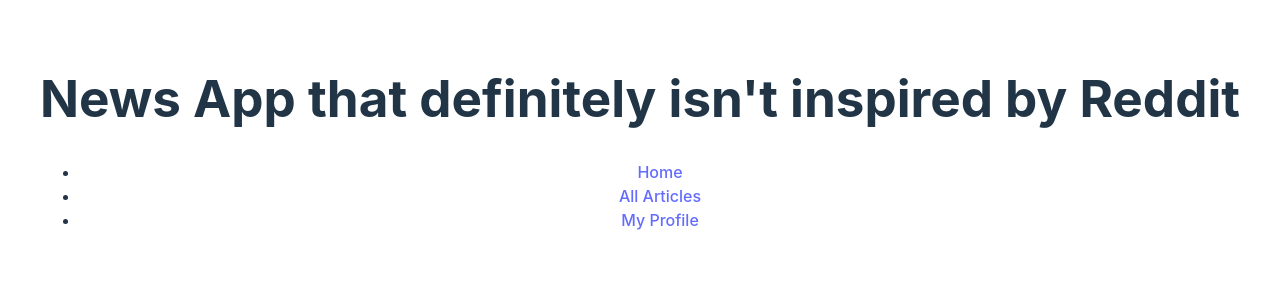
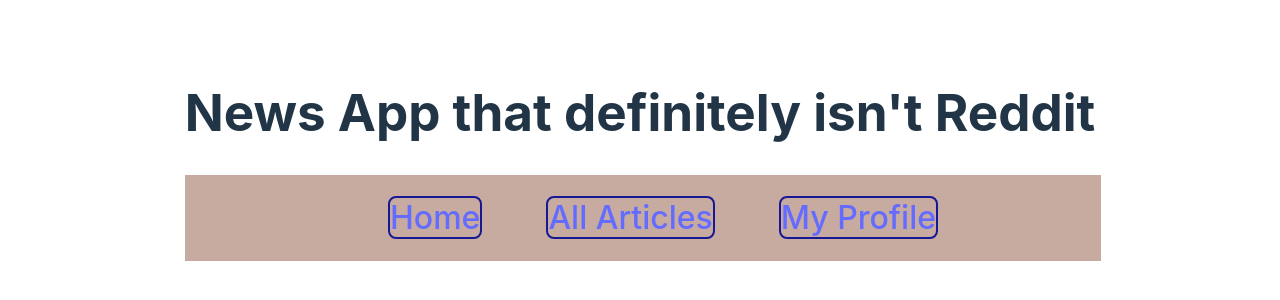
Before and after one commit to ASP73/nc-news, a React (Vite) app: page /articles/1 in a window 1280 px wide. Shown: the part 258-558 px from the top of the page. Built offline with nearby package versions, Linux system fonts and the light colour scheme.

Commit message:
completes 4- view all articles

```diff
--- a/src/App.css
+++ b/src/App.css
@@ -5,22 +5,64 @@
   text-align: center;
 }
 
-.logo {
-  height: 6em;
-  padding: 1.5em;
-  will-change: filter;
-  transition: filter 300ms;
+header {
+	height: 150px;
+	width: 100%;
 }
-.logo:hover {
-  filter: drop-shadow(0 0 2em #646cffaa);
+body {
+    text-align: center;
 }
-.logo.react:hover {
-  filter: drop-shadow(0 0 2em #61dafbaa);
+nav li {
+    list-style: none;
+    display: inline;
+    margin: 2rem;
+    border: solid 2px rgb(24, 24, 148);
+    border-radius: 8px;
+    font-size: 2rem;
+    color: black;
+    text-decoration: double;
 }
 
 
+img {
+    margin: 20px;
+}
 
-
+.nav-bar-wide {
+    width: 100%;
+    background-color: rgb(199, 170, 160);
+    padding: 3px;
+}
+.header-container {
+    grid-row: 1;
+}
+.body-container {
+    width: 100%;
+    margin: 200px auto;
+    grid-row: 2;
+    color: aqua;
+    background-color: rgb(132, 197, 67);
+    border-radius: 10px;
+}
+.article-container {
+	text-align: left;
+    background-color: chocolate;
+    margin-bottom: 5px;
+    border-radius: 10px;
+}
+.article-card {
+	height: 200px;
+	width: 80%;
+	margin: 5px auto;
+	border: 2px solid;
+    border-radius: 10px;
+	display: flex;
+	justify-content: space-around;
+}
+.article-img {
+    height: 150px;
+    width: 150px;
+}
 
 .card {
   padding: 2em;
--- a/src/App.jsx
+++ b/src/App.jsx
@@ -6,14 +6,14 @@
 import { useState } from 'react';
 
 function App() {
-  const [count, setCount] = useState(0)
+  // const [count, setCount] = useState(0)
 
   return (
     <>
       <Header />
       <Routes>
         <Route path="/" element={<Welcome />} />
-				{/* <Route path="/articles" element={<ArticleList />} />   */}
+				<Route path="/articles" element={<ArticleList />} />
       </Routes>
 
       {/* <div className="card">
@@ -25,4 +25,4 @@
   )
 }
 
-export default App
+export default App;
--- /dev/null
+++ b/src/Components/ArticleCard.jsx
@@ -0,0 +1,17 @@
+import { Link } from "react-router-dom";
+const ArticleCard = ({ article }) => {
+	const { article_id, title, topic, article_img_url } = article;
+	return (
+		<Link to={`/articles/${article_id}`} params={article_id}>
+			<div className="article-card">
+				<img className="article-img" src={article_img_url} alt={`image of ${title}`} />
+				<div className="article-info-text">
+					<p>{title}</p>
+					<p>Topic: {topic}</p>
+				</div>
+			</div>
+		</Link>
+	);
+};
+
+export default ArticleCard;
--- a/src/Components/ArticleList.jsx
+++ b/src/Components/ArticleList.jsx
@@ -0,0 +1,17 @@
+import Display from "./Display";
+
+import { useSearchParams } from "react-router-dom";
+
+const ArticleList = () => {
+	const [searchParams, setSearchParams] = useSearchParams();
+
+	return (
+		<div className="body-container">
+			{/* <Filter searchParams={searchParams} setSearchParams={setSearchParams} /> */}
+
+			<Display searchParams={searchParams} />
+		</div>
+	);
+};
+
+export default ArticleList;
--- /dev/null
+++ b/src/Components/Display.jsx
@@ -0,0 +1,38 @@
+import { useState, useEffect } from "react";
+import getArticles from "./api";
+import ArticleCard from "./ArticleCard";
+
+const Display = ({ searchParams }) => {
+	const [allArticles, setAllArticles] = useState([]);
+	const [isError, setIsError] = useState(false);
+	useEffect(() => {
+		setIsError(false);
+		getArticles(searchParams)
+			.then(({ data }) => {
+                console.log(data)
+				let articlesDisplayed = data.articles;
+				setAllArticles(articlesDisplayed);
+			})
+			.catch(() => {
+				setIsError(true);
+			});
+	}, [searchParams]);
+	if (isError) {
+		return (
+			<>
+				<h2>There are no articles under this topic</h2>
+
+			</>
+		);
+	} else {
+		return (
+			<div className="article-container">
+				{allArticles.map((article) => {
+					return <ArticleCard key={article.article_id} article={article} />;
+				})}
+			</div>
+		);
+	}
+};
+
+export default Display;
--- a/src/Components/Header.jsx
+++ b/src/Components/Header.jsx
@@ -4,7 +4,7 @@
 	return (
 		<div className="header-container">
 			<header>
-				<h1>News App that definitely isn't inspired by Reddit</h1>
+				<h1>News App that definitely isn't Reddit</h1>
 				<NavBar />
 			</header>
 		</div>
--- a/src/Components/Welcome.jsx
+++ b/src/Components/Welcome.jsx
@@ -3,7 +3,7 @@
 	return (
 		<div className="body-container">
 			<p>Placeholder image and text</p>
-						<img src = "https://assets.bonappetit.com/photos/5dfa9472bd46ad0008c7e2ef/16:9/w_2192,h_1233,c_limit/1219-Go-Live-Ammas-Samosas.jpg" alt="A picture of some delicious samosas" />
+						<img src = "https://assets.bonappetit.com/photos/5dfa9472bd46ad0008c7e2ef/16:9/w_2192,h_1233,c_limit/1219-Go-Live-Ammas-Samosas.jpg" alt="A picture of some delicious samosas" width="300"/>
 
 
 			</div>
--- a/src/Components/api.js
+++ b/src/Components/api.js
@@ -1,12 +1,14 @@
 import axios from "axios";
 
-function getItems(searchParams) {
-  const categoryQuery = searchParams.get("category_name");
-  if (categoryQuery) {
+function getArticles(searchParams) {
+  const topicQuery = searchParams.get("topic");
+  if (topicQuery) {
     return axios.get(
-      `https://be-project-news.onrender.com/api/items?category_name=${categoryQuery}`
+      `https://be-project-news.onrender.com/api/articles?topic=${topicQuery}`
     );
   } else {
     return axios.get("https://be-project-news.onrender.com/api/articles");
   }
 }
+
+export default getArticles;
--- a/src/main.jsx
+++ b/src/main.jsx
@@ -8,5 +8,5 @@
 ReactDOM.createRoot(document.getElementById('root')).render(
   <BrowserRouter>
     <App />
-  </BrowserRouter>,
+  </BrowserRouter>
 );
```
